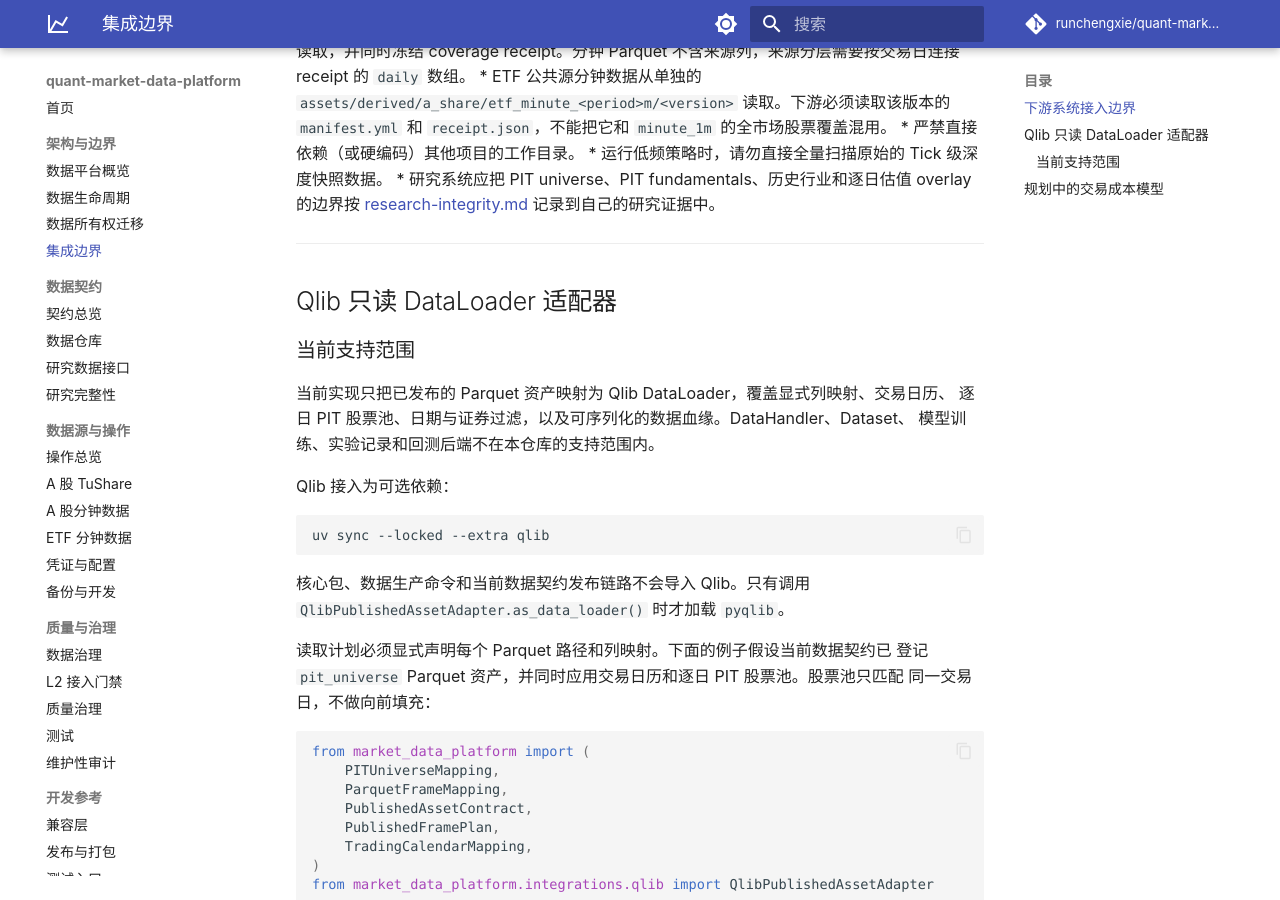
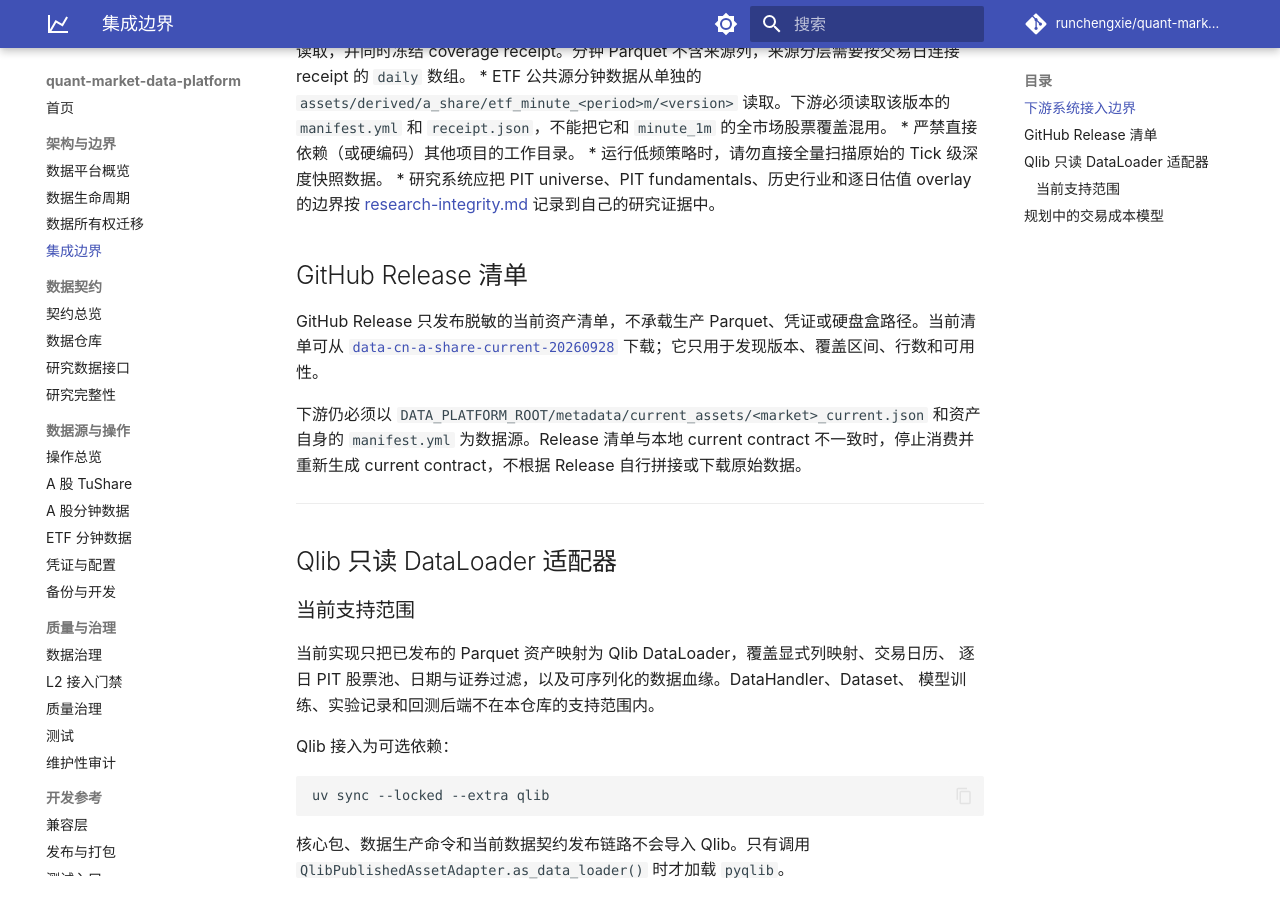
Before and after one commit to runchengxie/quant-market-data-platform, an MkDocs documentation site: the page built from docs/integrations.md, in a window 1280 px wide and 900 px high, scrolled down 827 px. Built offline with MkDocs 1.6.1 and Material for MkDocs 9.7.7, drawn with Linux system fonts in a browser that asks for light colours; comment, search, counter and statistics services are not loaded.

Commit message:
docs: document sanitized GitHub release manifest

```diff
--- a/docs/integrations.md
+++ b/docs/integrations.md
@@ -40,6 +40,16 @@
 * 运行低频策略时，请勿直接全量扫描原始的 Tick 级深度快照数据。
 * 研究系统应把 PIT universe、PIT fundamentals、历史行业和逐日估值 overlay 的边界按
   [research-integrity.md](research-integrity.md) 记录到自己的研究证据中。
+
+## GitHub Release 清单
+
+GitHub Release 只发布脱敏的当前资产清单，不承载生产 Parquet、凭证或硬盘盒路径。当前清单可从
+[`data-cn-a-share-current-20260928`](https://github.com/runchengxie/quant-market-data-platform/releases/tag/data-cn-a-share-current-20260928)
+下载；它只用于发现版本、覆盖区间、行数和可用性。
+
+下游仍必须以 `DATA_PLATFORM_ROOT/metadata/current_assets/<market>_current.json` 和资产自身的
+`manifest.yml` 为数据源。Release 清单与本地 current contract 不一致时，停止消费并重新生成
+current contract，不根据 Release 自行拼接或下载原始数据。
 
 ---
 
```
